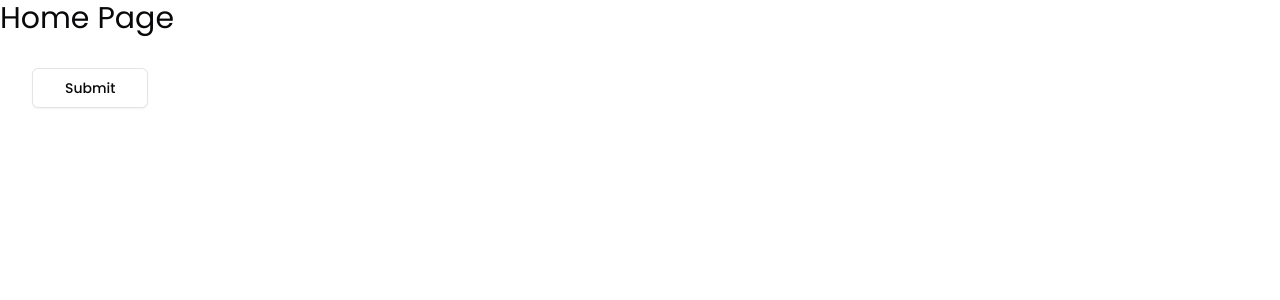
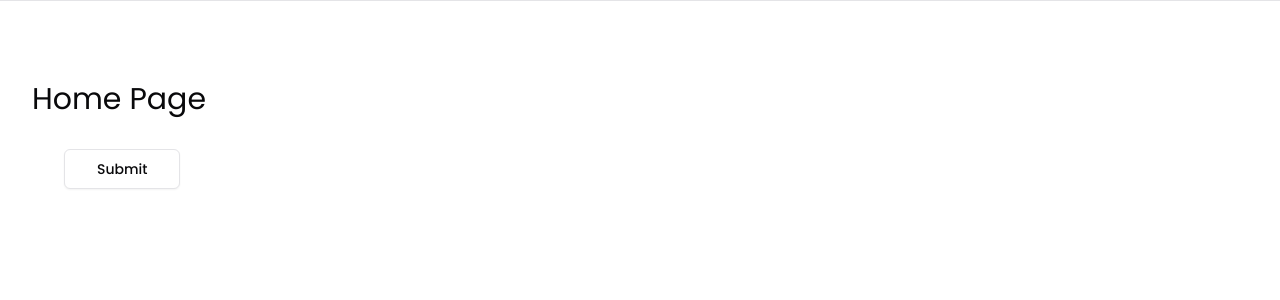
Before and after one commit to Nimira43/Vita, a Next.js app: page / in a window 1280 px wide. Shown: the top 300 px of the page. Built offline with nearby package versions, Linux system fonts and the light colour scheme.

Commit message:
Brought Navbar and Container component into layout

```diff
--- a/app/layout.tsx
+++ b/app/layout.tsx
@@ -1,6 +1,8 @@
+import Navbar from '@/components/navbar/Navbar'
+import Container from '@/components/global/Container'
 import { Poppins } from 'next/font/google'
 import type { Metadata } from "next"
-import "./globals.css"
+import './globals.css'
 
 const poppins = Poppins({
   subsets: ['latin'],
@@ -19,10 +21,9 @@ export default function RootLayout({
 }>) {
   return (
     <html lang="en">
-      <body
-        className={poppins.className}
-      >
-        {children}
+      <body className={poppins.className}>
+        <Navbar />
+        <Container className='py-20'>{children}</Container>
       </body>
     </html>
   )
--- a/components/navbar/Navbar.tsx
+++ b/components/navbar/Navbar.tsx
@@ -1,6 +1,8 @@
 function Navbar() {
   return (
-    <div>Navbar</div>
+    <nav className='border-b'>
+
+    </nav>
   )
 }
 export default Navbar
```
